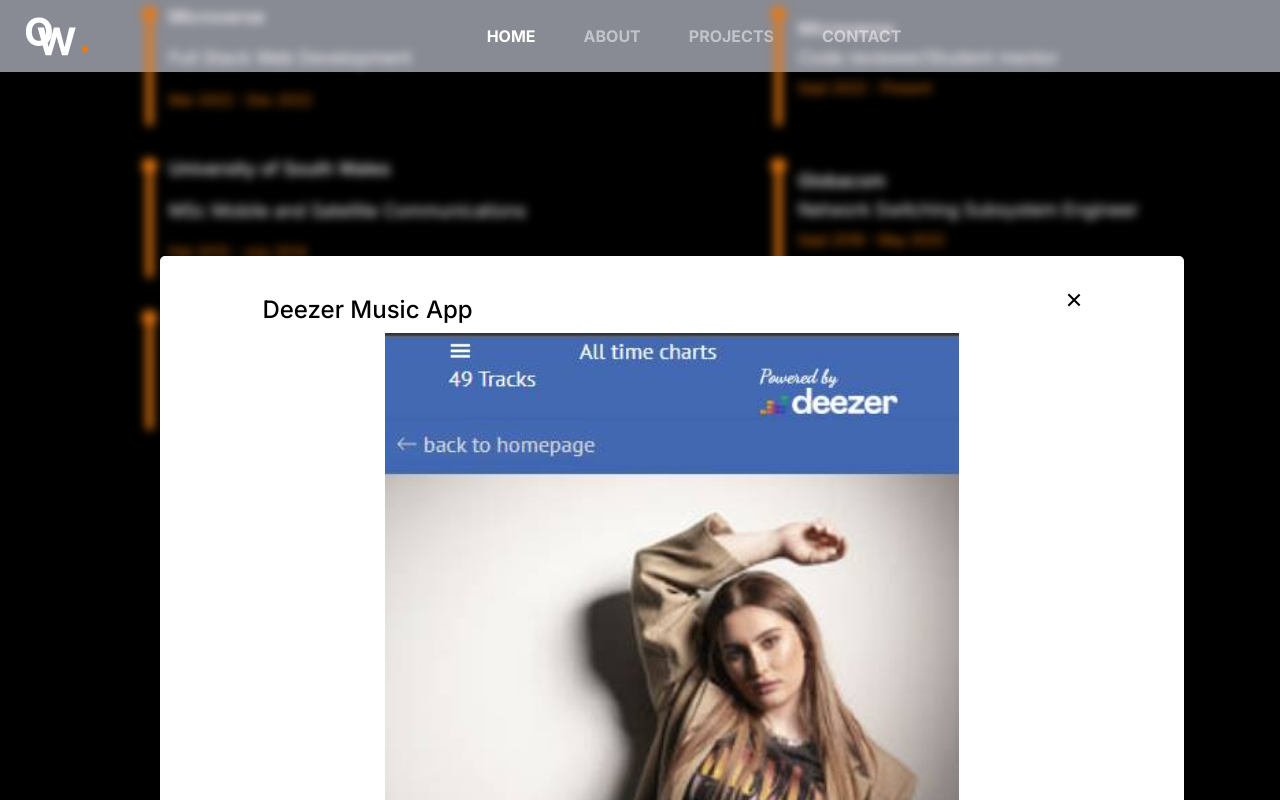
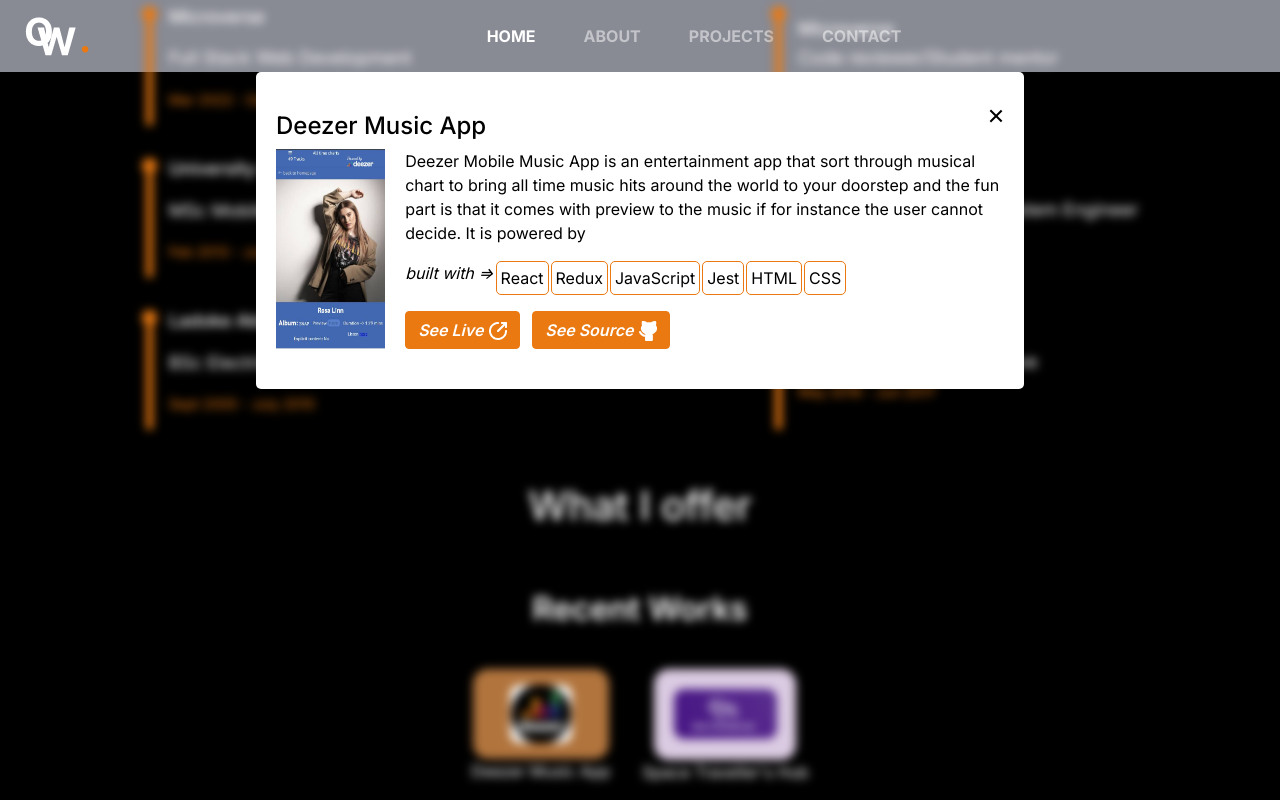
Before and after one commit to wale-prog/portfolio, a React (Create React App) app: page / in a window 1280 px wide. Both pictures are taken after a click on the element "Deezer Music App". Shown: the part 1958-2758 px from the top of the page. Built offline with nearby package versions, Linux system fonts and the light colour scheme.

Commit message:
Add more styling to modal view

```diff
--- a/src/components/Projects.js
+++ b/src/components/Projects.js
@@ -8,7 +8,7 @@
   const displayModal = (e) => {
     onProjectClick(+e.target.name);
     openModal(true);
-    document.body.style.overflow = 'hidden';
+    document.body.classList.add('scroll-lock');
   };
 
   return (
--- a/src/components/ProjectsModal.css
+++ b/src/components/ProjectsModal.css
@@ -88,3 +88,54 @@
   display: block;
   margin: 0 auto;
 }
+
+.project-links em {
+  margin-right: 6px;
+  font-weight: 600;
+}
+
+@media (min-width: 768px) {
+  .project-modal-container {
+    position: fixed;
+    top: -23vh;
+    left: 20%;
+    width: 60%;
+    background-color: #fff;
+    color: #000;
+    border-radius: 5px;
+  }
+
+  .project-snapshot {
+    width: 15%;
+    display: inline;
+    margin: 0 auto;
+  }
+
+  .project-modal {
+    margin: 40px 20px 40px 20px;
+  }
+
+  .pic-desc {
+    display: flex;
+    gap: 20px;
+  }
+
+  .project-links {
+    display: flex;
+    justify-content: unset;
+    gap: 12px;
+    margin-top: 1rem;
+  }
+
+  .project-links a {
+    border: 1px solid #ea7911;
+  }
+
+  .project-modal ul li {
+    padding: 4px;
+    color: #000;
+    border: 1px solid #ea7911;
+    background-color: transparent;
+    border-radius: 5px;
+  }
+}
--- a/src/components/ProjectsModal.js
+++ b/src/components/ProjectsModal.js
@@ -9,7 +9,7 @@
   const project = projects.find((project) => project.id === projectId);
   const cancelModal = () => {
     closeModal(false);
-    document.body.style.overflow = 'auto';
+    document.body.classList.remove('scroll-lock');
   };
 
   return (
@@ -22,18 +22,28 @@
               <div />
               <div />
             </div>
-            {/* <button type="button" onClick={cancelModal}>X</button> */}
           </div>
+          <div className="pic-desc">
             <img className="project-snapshot" src={project.snapShot} alt={project.title} />
+            <div>
               <p>{project.description}</p>
               <ul>
+                <em>built with =&gt;</em>
                 {project.technologies.map((tech, ind) => (
                   <li key={ind}>{tech}</li>
                 ))}
               </ul>
               <div className="project-links">
-            <a className="btn" href={project.live} target="_blank" rel="noreferrer">Live</a>
-            <a className="btn" href={project.source} target="_blank" rel="noreferrer">Source</a>
+                <a className="btn" href={project.live} target="_blank" rel="noreferrer">
+                  <em>See Live</em>
+                  <img src={project.liveImg} alt="" />
+                </a>
+                <a className="btn" href={project.source} target="_blank" rel="noreferrer">
+                  <em>See Source</em>
+                  <img src={project.sourceImg} alt="" />
+                </a>
+              </div>
+            </div>
           </div>
         </div>
       </div>
--- a/src/helper.js
+++ b/src/helper.js
@@ -3,6 +3,8 @@
 import deezerImg from './images/mobile/deezer.png';
 import travelersHub from './images/mobile/space_travelers.png';
 import deezerSnapshot from './images/mobile/deezer-snapshot.jpg';
+import liveImg from './images/desktop/modal-live.png';
+import sourceImg from './images/desktop/modal-git.png';
 
 export const eduData = () => (
   [
@@ -109,14 +111,18 @@
     technologies: ['React', 'Redux', 'JavaScript', 'Jest', 'HTML', 'CSS'],
     live: 'https://cheerful-crostata-ea300b.netlify.app/',
     source: 'https://github.com/wale-prog/deezer-music-app',
+    liveImg,
+    sourceImg,
   },
   {
     id: 2,
     title: 'Space Traveller\'s Hub',
     image: travelersHub,
     description: 'Space Traveler\'s Hub is a simple website that allows a users to check through the variety of space rockets and missions made available by Space X and choose a combination of missions and rockets that catches their fancy.',
-    technologies: ['React', 'Redux', 'JavaScript', 'Jest', 'HTML', 'CSS'],
+    technologies: ['HTML', 'CSS', 'JavaScript', 'React', 'Redux', 'Jest'],
     live: '',
     source: 'https://github.com/wale-prog/space-travelers',
+    liveImg,
+    sourceImg,
   },
 ];
```
Also changed, not shown: src/images/desktop/modal-git.png (added), src/images/desktop/modal-live.png (added). Lines whose indentation alone changed are shown as unchanged.
